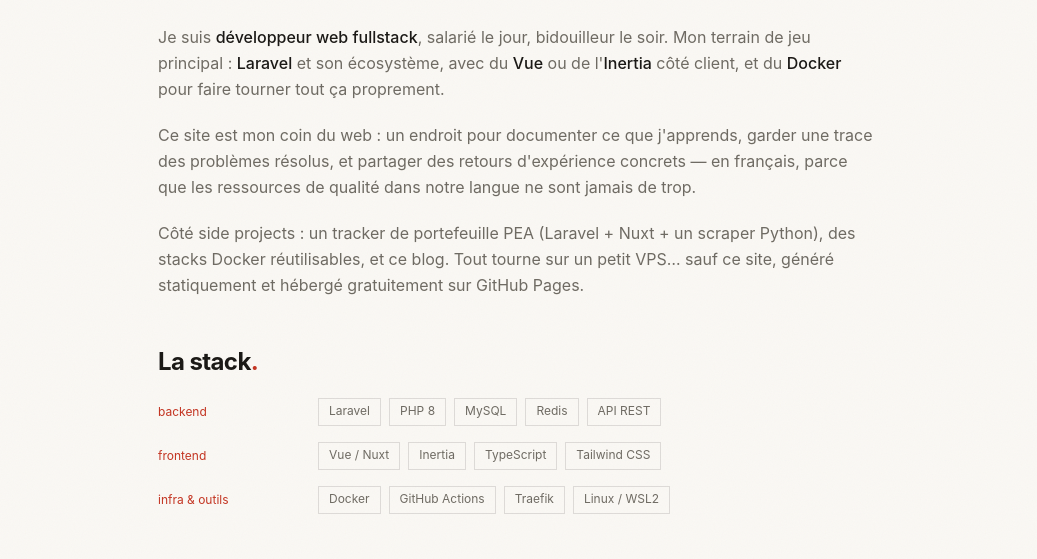
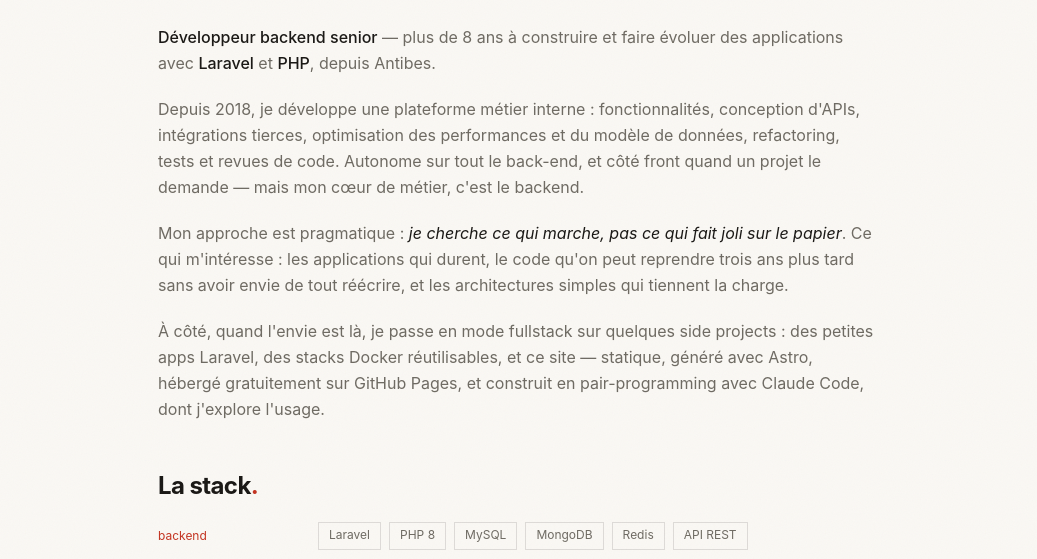
Before and after one commit to jeremieflahaut/dev-fullstack, an Astro site: page /a-propos in a window 1280 px wide. Shown: the part 229-788 px from the top of the page, without its empty margins (122-1159 px from the left). Built offline with nearby package versions, Linux system fonts and the light colour scheme; Astro itself is replaced by a stand-in of ours.

Commit message:
feat(contenu): aligne la bio et les textes publics sur le profil backend réel
Les textes initiaux étaient rédigés par supposition ; alignement sur le
profil réel et les règles de confidentialité (rien avant 2018, pas
d'employeur, pas de PEA/Nuxt/Vue, side projects occasionnels).

```diff
--- a/scripts/generate-og.mjs
+++ b/scripts/generate-og.mjs
@@ -41,7 +41,7 @@ const og = `<svg width="1200" height="630" viewBox="0 0 1200 630" xmlns="http://
 
   <text x="142" y="414" font-family="JetBrains Mono, monospace" font-size="33" fill="${muted}">Jérémie Flahaut — développeur web fullstack</text>
 
-  <text x="72" y="556" font-family="JetBrains Mono, monospace" font-size="26" fill="${muted}">laravel · vue · docker</text>
+  <text x="72" y="556" font-family="JetBrains Mono, monospace" font-size="26" fill="${muted}">laravel · php · docker</text>
   <text x="1128" y="556" text-anchor="end" font-family="JetBrains Mono, monospace" font-size="26" fill="${accent}">www.dev-fullstack.net</text>
 
   <rect x="0.5" y="0.5" width="1199" height="629" fill="none" stroke="${fg}" stroke-opacity="0.1"/>
--- a/src/content/blog/bienvenue-sur-le-blog.md
+++ b/src/content/blog/bienvenue-sur-le-blog.md
@@ -5,7 +5,7 @@ pubDate: 2026-06-11
 tags: ["meta"]
 ---
 
-Bonjour ! Je suis Jérémie, développeur web fullstack. Le jour, je travaille principalement avec **Laravel** ; le soir, je bricole des side projects — un tracker de portefeuille PEA, des stacks Docker, et maintenant ce site.
+Bonjour ! Je suis Jérémie, développeur backend. Je travaille principalement avec **Laravel**, et il m'arrive de bricoler des side projects — des stacks Docker, des petites apps Laravel, et maintenant ce site.
 
 ## Pourquoi un blog (de plus)
 
@@ -17,7 +17,7 @@ Trois raisons, honnêtement :
 
 ## Ce que vous trouverez ici
 
-Des notes concrètes et reproductibles, tirées de mon quotidien : Laravel et son écosystème, Docker pour le dev et la prod, un peu de Vue/Nuxt, et tout ce qui gravite autour du métier de dev fullstack.
+Des notes concrètes et reproductibles, tirées de mon quotidien : Laravel et son écosystème, Docker pour le dev et la prod, un peu de JavaScript, et tout ce qui gravite autour du métier de dev backend.
 
 Pas de calendrier de publication intenable — je publierai quand j'aurai quelque chose d'utile à partager.
 
--- a/src/pages/a-propos.astro
+++ b/src/pages/a-propos.astro
@@ -2,15 +2,16 @@
 import BaseLayout from '../layouts/BaseLayout.astro';
 
 const stackGroups = [
-  { label: 'backend', items: ['Laravel', 'PHP 8', 'MySQL', 'Redis', 'API REST'] },
-  { label: 'frontend', items: ['Vue / Nuxt', 'Inertia', 'TypeScript', 'Tailwind CSS'] },
-  { label: 'infra & outils', items: ['Docker', 'GitHub Actions', 'Traefik', 'Linux / WSL2'] },
+  { label: 'backend', items: ['Laravel', 'PHP 8', 'MySQL', 'MongoDB', 'Redis', 'API REST'] },
+  { label: 'frontend', items: ['JavaScript / TypeScript', 'Svelte'] },
+  { label: 'infra & outils', items: ['Docker', 'Git', 'GitHub Actions', 'Linux / WSL2'] },
+  { label: 'exploration', items: ['Claude Code', 'outillage dev assisté par IA'] },
 ];
 ---
 
 <BaseLayout
   title="À propos · dev-fullstack"
-  description="Qui est Jérémie Flahaut — développeur web fullstack Laravel : parcours, stack technique et side projects."
+  description="Jérémie Flahaut, développeur backend senior Laravel — 8 ans et plus à construire des applications qui durent. Stack, philosophie et side projects."
 >
   <article class="mx-auto w-full max-w-3xl px-4 py-16 sm:px-6 lg:py-20">
     <p class="reveal font-mono text-sm text-accent" style="--d: 0s">~/a-propos</p>
@@ -21,26 +22,30 @@ const stackGroups = [
       Salut, moi c'est Jérémie<span class="text-accent">.</span>
     </h1>
 
-    <!-- TODO(jeremie) : relire et personnaliser ce texte — c'est une base à ajuster. -->
     <div class="reveal mt-8 space-y-5 leading-relaxed text-muted" style="--d: 0.16s">
       <p>
-        Je suis <strong class="font-medium text-fg">développeur web fullstack</strong>, salarié le
-        jour, bidouilleur le soir. Mon terrain de jeu principal :
-        <strong class="font-medium text-fg">Laravel</strong> et son écosystème, avec du
-        <strong class="font-medium text-fg">Vue</strong> ou de l'<strong
-          class="font-medium text-fg">Inertia</strong
-        > côté client, et du <strong class="font-medium text-fg">Docker</strong> pour faire tourner
-        tout ça proprement.
+        <strong class="font-medium text-fg">Développeur backend senior</strong> — plus de 8 ans à
+        construire et faire évoluer des applications avec
+        <strong class="font-medium text-fg">Laravel</strong> et
+        <strong class="font-medium text-fg">PHP</strong>, depuis Antibes.
       </p>
       <p>
-        Ce site est mon coin du web : un endroit pour documenter ce que j'apprends, garder une
-        trace des problèmes résolus, et partager des retours d'expérience concrets — en français,
-        parce que les ressources de qualité dans notre langue ne sont jamais de trop.
+        Depuis 2018, je développe une plateforme métier interne&nbsp;: fonctionnalités,
+        conception d'APIs, intégrations tierces, optimisation des performances et du modèle de
+        données, refactoring, tests et revues de code. Autonome sur tout le back-end, et côté
+        front quand un projet le demande — mais mon cœur de métier, c'est le backend.
       </p>
       <p>
-        Côté side projects : un tracker de portefeuille PEA (Laravel + Nuxt + un scraper Python),
-        des stacks Docker réutilisables, et ce blog. Tout tourne sur un petit VPS… sauf ce site,
-        généré statiquement et hébergé gratuitement sur GitHub Pages.
+        Mon approche est pragmatique&nbsp;: <em class="text-fg">je cherche ce qui marche, pas ce qui
+        fait joli sur le papier</em>. Ce qui m'intéresse&nbsp;: les applications qui durent, le code
+        qu'on peut reprendre trois ans plus tard sans avoir envie de tout réécrire, et les
+        architectures simples qui tiennent la charge.
+      </p>
+      <p>
+        À côté, quand l'envie est là, je passe en mode fullstack sur quelques side projects&nbsp;:
+        des petites apps Laravel, des stacks Docker réutilisables, et ce site — statique, généré
+        avec Astro, hébergé gratuitement sur GitHub Pages, et construit en pair-programming avec
+        Claude Code, dont j'explore l'usage.
       </p>
     </div>
 
@@ -75,7 +80,11 @@ const stackGroups = [
           href="https://github.com/jeremieflahaut"
           class="font-medium text-fg underline decoration-line underline-offset-4 transition-colors hover:text-accent"
           rel="me">GitHub</a
-        > pour le code, ou via le <a
+        > pour le code, sur <a
+          href="https://www.linkedin.com/in/jeremieflahaut-developpeur-fullstack-phpjavascript"
+          class="font-medium text-fg underline decoration-line underline-offset-4 transition-colors hover:text-accent"
+          rel="me">LinkedIn</a
+        > pour le reste, ou via le <a
           href="/rss.xml"
           class="font-medium text-fg underline decoration-line underline-offset-4 transition-colors hover:text-accent"
           >flux RSS</a
--- a/src/pages/blog/index.astro
+++ b/src/pages/blog/index.astro
@@ -8,7 +8,7 @@ const posts = await getPublishedPosts();
 
 <BaseLayout
   title="Blog · dev-fullstack"
-  description="Articles d'un développeur web fullstack : Laravel, PHP, Vue, Docker — notes pratiques et retours d'expérience, en français."
+  description="Articles d'un développeur backend : Laravel, PHP, Docker — notes pratiques et retours d'expérience, en français."
 >
   <section class="mx-auto w-full max-w-3xl px-4 py-16 sm:px-6 lg:py-20">
     <p class="reveal font-mono text-sm text-accent" style="--d: 0s">~/blog</p>
--- a/src/pages/rss.xml.js
+++ b/src/pages/rss.xml.js
@@ -6,7 +6,7 @@ export async function GET(context) {
   return rss({
     title: 'dev-fullstack — blog',
     description:
-      "Blog d'un développeur web fullstack : Laravel, PHP, Vue, Docker — notes pratiques et retours d'expérience, en français.",
+      "Blog d'un développeur backend : Laravel, PHP, Docker — notes pratiques et retours d'expérience, en français.",
     site: context.site,
     items: posts.map((post) => ({
       title: post.data.title,
```
Also changed, not shown: public/og-default.png.
